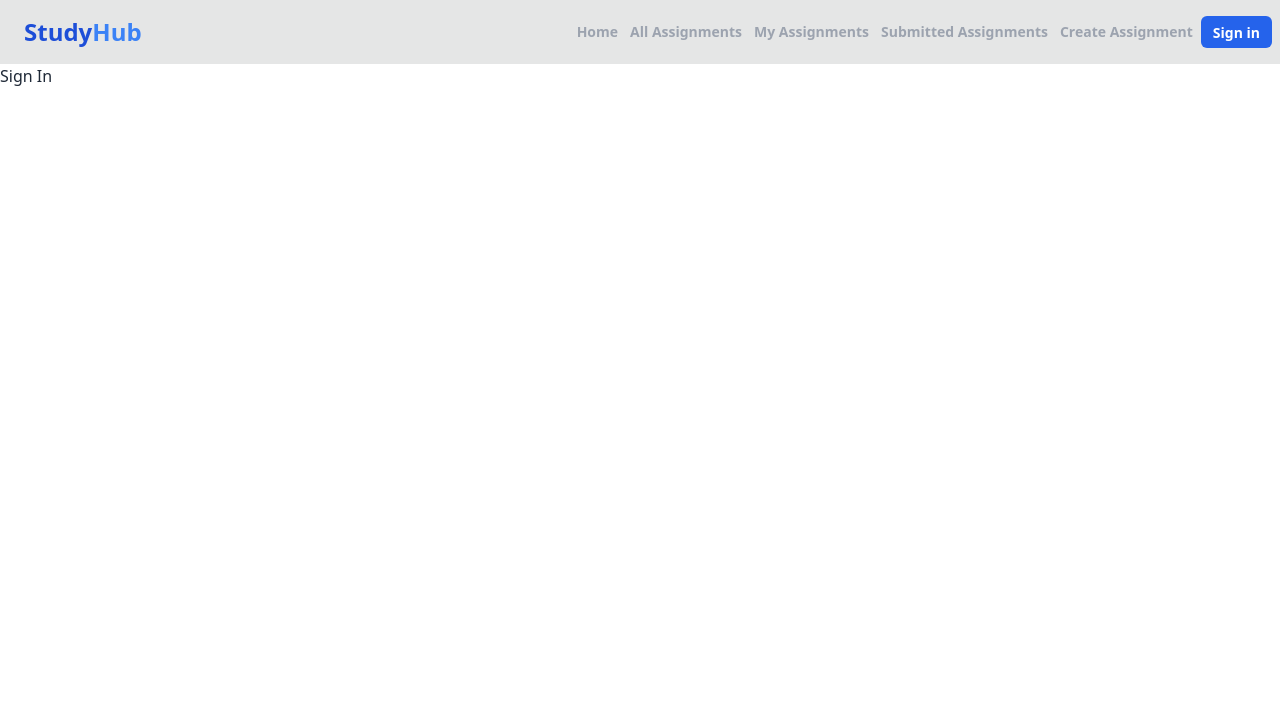
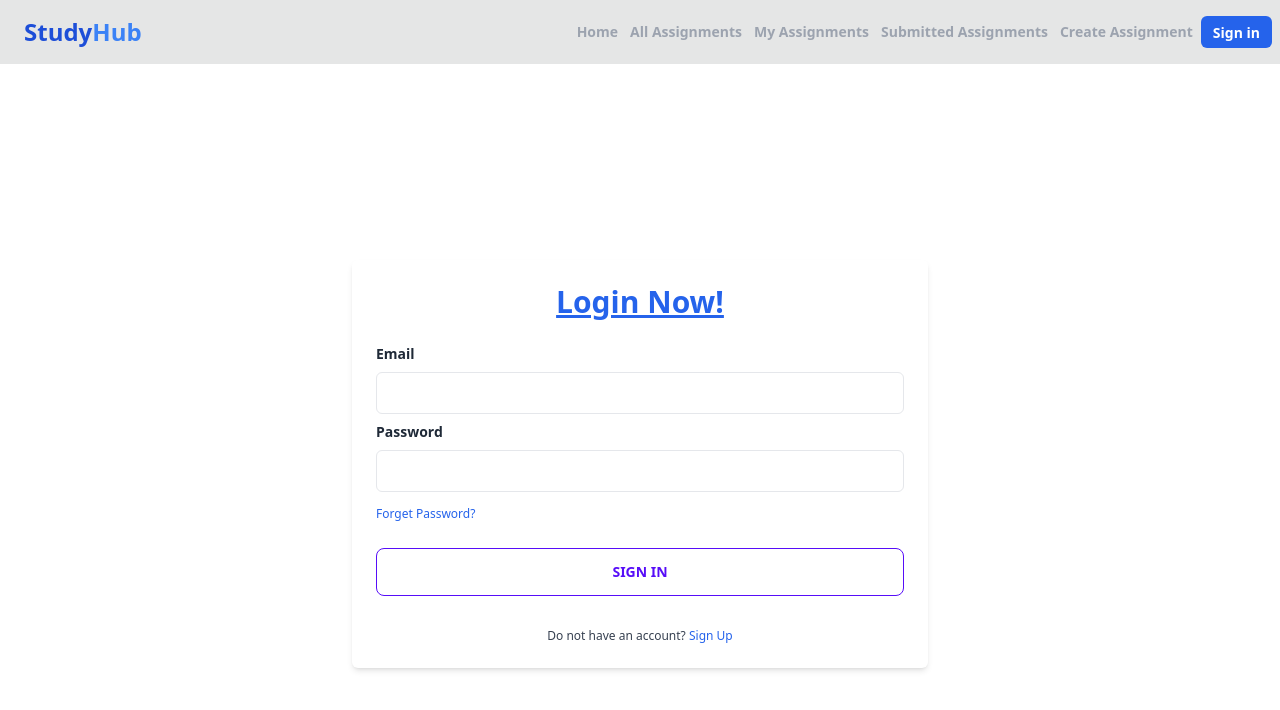
Before and after one commit to FSD-Tanvir/study-hub-client, a React (Vite) app: page /sign-in in a window 1280 px wide. Shown: the top 710 px of the page. Built offline with nearby package versions, Linux system fonts and the light colour scheme.

Commit message:
added design for sign in page

```diff
--- a/src/layouts/Root.jsx
+++ b/src/layouts/Root.jsx
@@ -2,12 +2,14 @@ import { Outlet } from "react-router";
 import Navbar from "../components/Navbar";
 
 const Root = () => {
-    return (
-        <>
-           <Navbar/>
-           <Outlet/>
-        </>
-    );
+  return (
+    <>
+      <div className="max-w-7xl mx-auto">
+        <Navbar />
+        <Outlet />
+      </div>
+    </>
+  );
 };
 
 export default Root;
--- a/src/pages/SignIn.jsx
+++ b/src/pages/SignIn.jsx
@@ -1,9 +1,64 @@
+import { Link } from "react-router-dom";
+
 const SignIn = () => {
-    return (
-        <div>
-            Sign In
+  return (
+    <div>
+      <div className="relative flex flex-col justify-center min-h-screen overflow-hidden">
+        <div className="w-full p-6 m-auto bg-white rounded-md shadow-md md:max-w-lg lg:max-w-xl">
+          <h1 className="text-3xl font-semibold text-center text-blue-600 underline">
+            Login Now!
+          </h1>
+          <form className="mt-6">
+            <div className="mb-2">
+              <label
+                htmlFor="email"
+                className="block text-sm font-semibold text-gray-800"
+              >
+                Email
+              </label>
+              <input
+                type="email"
+                name="email"
+                className="block w-full px-4 py-2 mt-2 text-error bg-white border rounded-md focus:border-error focus:ring-error focus:outline-none focus:ring focus:ring-opacity-40"
+              />
+            </div>
+            <div className="mb-2">
+              <label className="block text-sm font-semibold text-gray-800">
+                Password
+              </label>
+              <input
+                type="password"
+                name="password"
+                className="block w-full px-4 py-2 mt-2 text-error bg-white border rounded-md focus:border-error focus:ring-error focus:outline-none focus:ring focus:ring-opacity-40"
+              />
+            </div>
+            <a href="#" className="text-xs text-blue-600 hover:underline">
+              Forget Password?
+            </a>
+            <div className="mt-6">
+              <button
+                className="w-full  btn btn-primary btn-outline"
+                type="submit"
+              >
+                Sign in
+              </button>
+            </div>
+          </form>
+
+          <p className="mt-8 text-xs font-light text-center text-gray-700">
+            {" "}
+            Do not have an account?{" "}
+            <Link
+              to={"/sign-up"}
+              className="font-medium text-blue-600 hover:underline"
+            >
+              Sign Up
+            </Link>
+          </p>
         </div>
-    );
+      </div>
+    </div>
+  );
 };
 
 export default SignIn;
```
